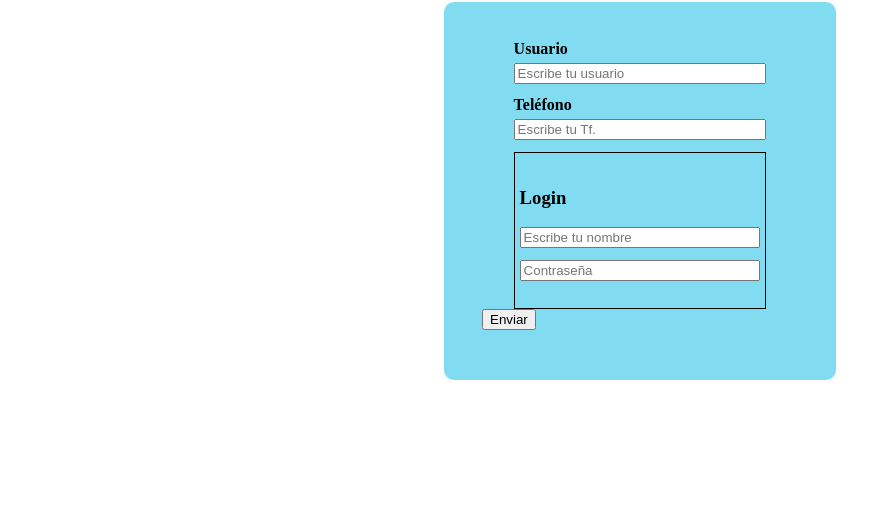
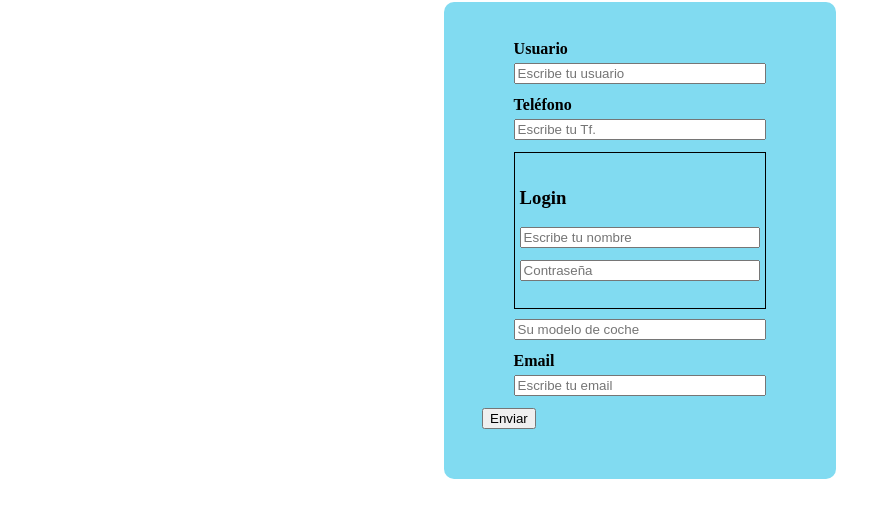
Before and after one commit to Cursohuetor/formulario-ejercicio, a plain HTML site: page index.html in a window 1280 px wide. Shown: the part 78-596 px from the top of the page, without its empty margins (0-891 px from the left). Drawn offline with Linux system fonts and the light colour scheme.

Commit message:
otro cambio

```diff
--- a/css/estilos.css
+++ b/css/estilos.css
@@ -19,4 +19,5 @@ input {    margin-bottom: 12px;
 .login{
 	border: 1px solid black;
 	padding: 15px 5px;
+	margin-bottom: 10px;
 }
--- a/index.html
+++ b/index.html
@@ -10,6 +10,7 @@
   <h1>Este es mi formulario</h1>
     <form name="formulario" action="ejecutar-codigo.php" method="post" id="miFormulario">
         <!--este bloque inicio el formulario-->
+        <!--input tipo texto , esto es para textos-->
         <div>
             <label for="mitexto">Usuario</label>
             <input type="text" id="mitexto" placeholder="Escribe tu usuario" title="Escribe solo en minúsculas y no más de 15 caracteres" pattern="[a-z]{1,15}">
@@ -17,7 +18,7 @@
 
         <div>
             <label for="telefono">Teléfono</label>
-            <input type="number" id="telefono" placeholder="Escribe tu Tf." min="2" max="30">
+            <input type="number" id="telefono" placeholder="Escribe tu Tf." min="2" max="30" maxlength="9">
         </div>
 
         <div class="login">
@@ -29,6 +30,14 @@
         </div>
 
 
+        <div>
+            <input type="text" placeholder="Su modelo de coche" title="Modelos posibles: A1, A3, A4 y A5" pattern="A|a(1|3|4|5)">
+        </div>
+
+        <div>
+            <label for="correo">Email</label>
+            <input type="email" id="correo" placeholder="Escribe tu email" required>
+        </div>
 
         <input type="submit" value="Enviar">
 
```
